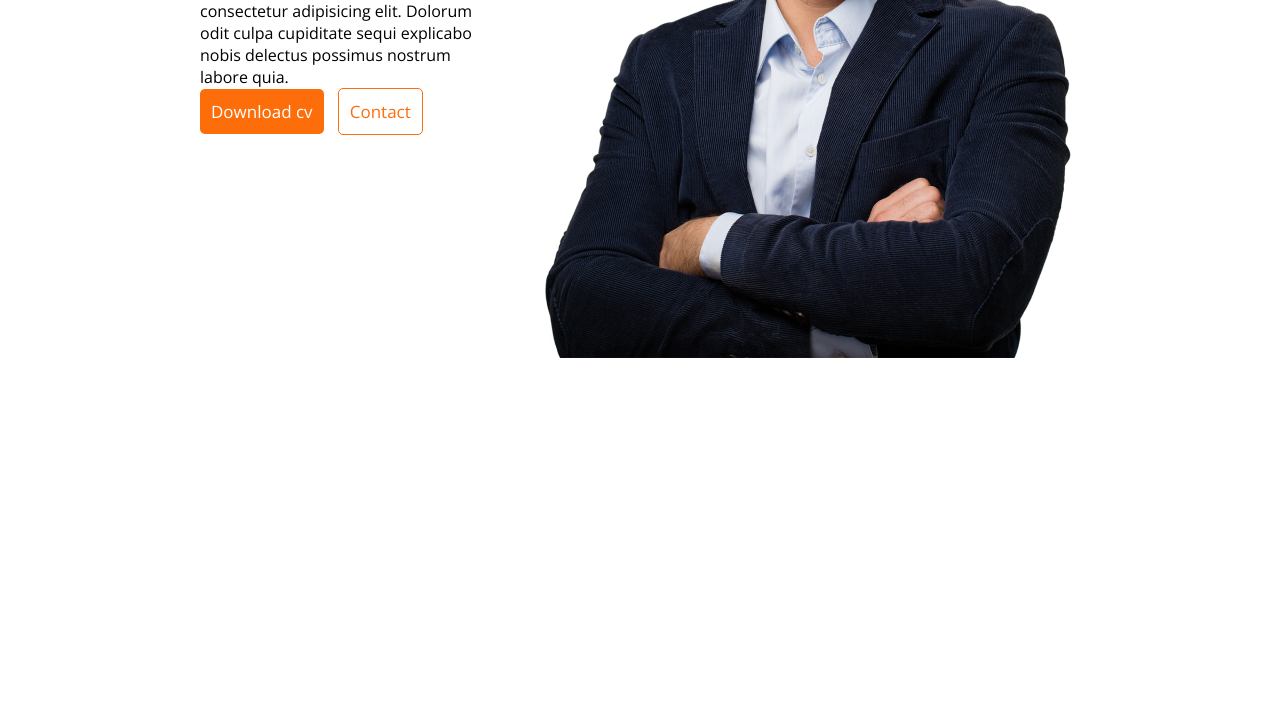
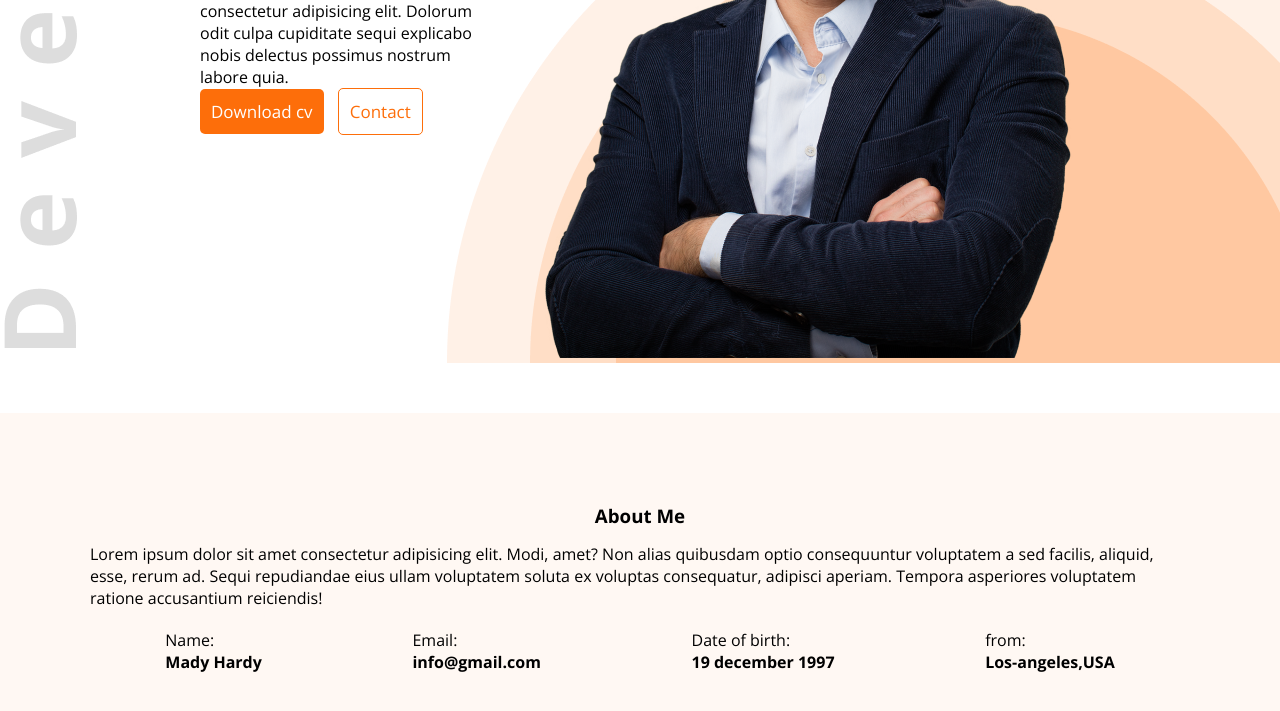
Before and after one commit to atikhasan02/developer-portfilio, a plain HTML site: page index.html in a window 1280 px wide. Shown: the part 479-1190 px from the top of the page. Before the commit the page ends 842 px from the top, so only its background shows below. Drawn offline with nearby package versions, Linux system fonts and the light colour scheme.

Commit message:
about section done

```diff
--- a/index.html
+++ b/index.html
@@ -10,7 +10,7 @@
     <link href="https://fonts.googleapis.com/css2?family=Open+Sans:ital,wght@0,300..800;1,300..800&display=swap" rel="stylesheet">
 </head>
 <body>
-    <header>
+    <header class="header">
         <nav>
             <h2 class="nav-title">Ma<span class="primary-color">r</span>y</h2>
             <ul>
@@ -31,10 +31,19 @@
                 <img src="images/hardy.png" alt="">
             </div>
         </div>
-
     </header>
     <main>
-
+        <section class="about">
+            <h3>About Me</h3>
+            <p>Lorem ipsum dolor sit amet consectetur adipisicing elit. Modi, amet? Non alias quibusdam optio consequuntur voluptatem a sed facilis, aliquid, esse, rerum ad. Sequi repudiandae eius ullam voluptatem soluta ex voluptas consequatur, adipisci aperiam. Tempora asperiores voluptatem ratione accusantium reiciendis!
+            </p>
+            <div class="details-info">
+                <div> Name: <br> <strong>Mady Hardy</strong></div>
+                <div> Email: <br> <strong>info@gmail.com</strong> </div>
+                <div> Date of birth: <br> <strong>19 december 1997</strong>  </div>
+                <div>from: <br> <strong>Los-angeles,USA</strong></div>
+            </div>
+        </section>
     </main>
     <footer>
 
--- a/styles/style.css
+++ b/styles/style.css
@@ -31,6 +31,12 @@ nav ul li{
     font-weight: 600;
     border: none;
 }
+.header{
+    background-image: url(../images/header_bg.png), url(../images/developer.png);
+    background-repeat: no-repeat;
+    background-position: right bottom, left ;
+    margin-bottom: 50px;
+}
 /* applying styles into banner */
 .banner{
     display: flex;
@@ -53,3 +59,20 @@ nav ul li{
     color: #FD6E0A;
     border:1px solid #FD6E0A;
 }
+/* about section */
+.about{
+    background-color: #FFF8F3;
+    max-width: 1140px;
+    margin: 0 auto ;
+    padding: 90px;
+}
+.about h3{
+    text-align: center;
+    margin-bottom: 15px;
+}
+.details-info{
+    display: flex;
+    align-items: center;
+    justify-content: space-around;
+    margin-top: 20px;
+}
```
